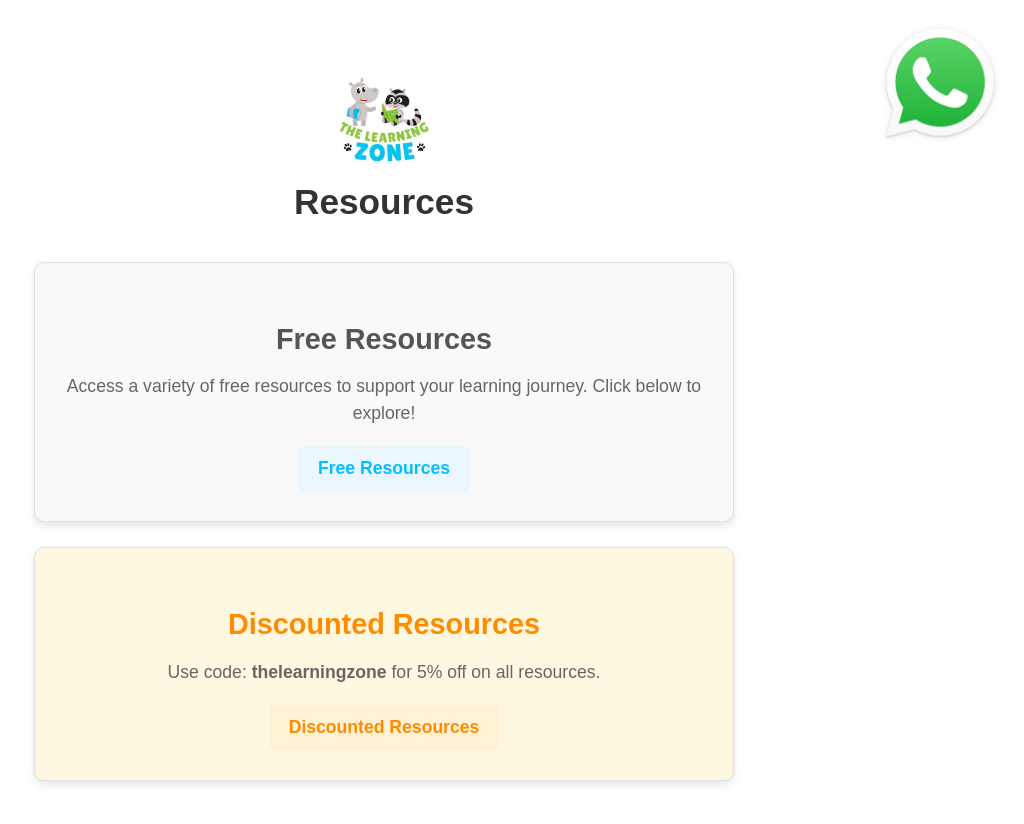
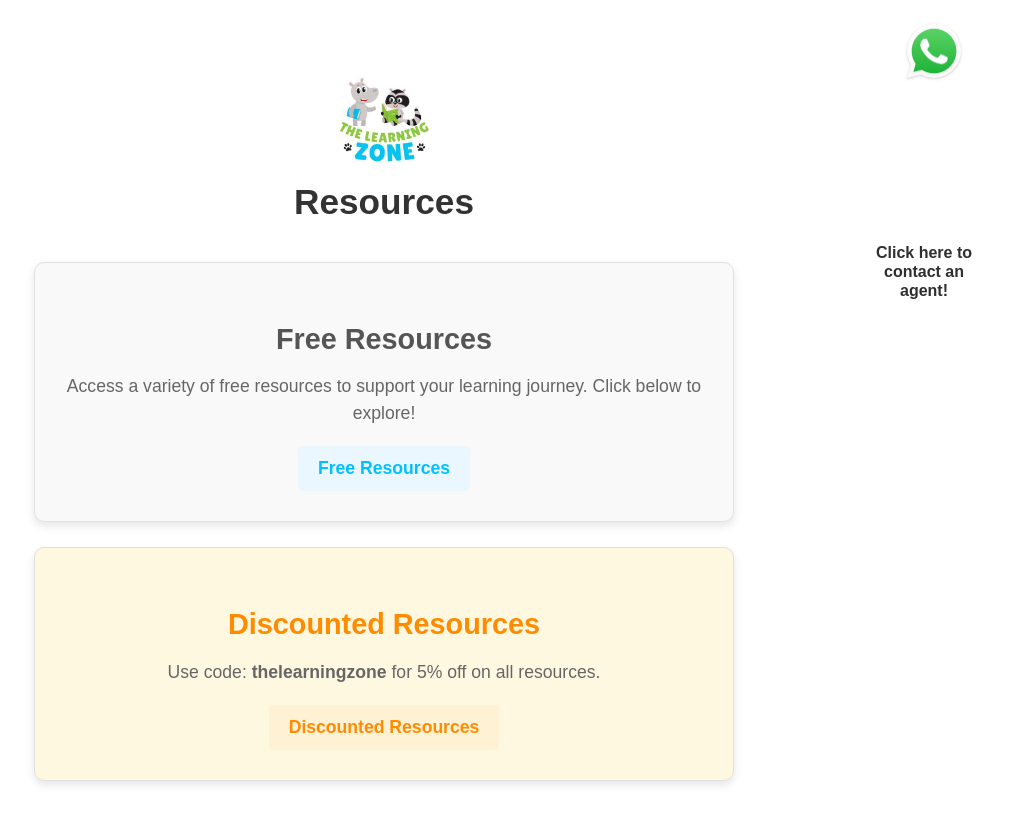
Before and after one commit to zaphrode/TheLearningZone, a React (Create React App) app in the folder frontend/: page /resources in a window 1280 px wide. Shown: the top 824 px of the page, without its empty margins (256-1280 px from the left). Built offline with nearby package versions, Linux system fonts and the light colour scheme.

Commit message:
try again

```diff
--- a/frontend/src/pages/FindTutorsPage.css
+++ b/frontend/src/pages/FindTutorsPage.css
@@ -11,23 +11,45 @@
     box-sizing: border-box;
 }
 
-/* Position the WhatsApp button in the top right */
-.whatsapp-button {
+/* WhatsApp button container */
+.whatsapp-container {
   position: fixed;
   top: 20px;
   right: 20px;
-    cursor: pointer;
+  display: flex;
+  flex-direction: column; /* Stack button and text vertically */
+  align-items: center;
   z-index: 10;
 }
 
+/* WhatsApp button styling */
+.whatsapp-button {
+  cursor: pointer;
+  margin-bottom: 15px; /* Increase spacing below the button */
+}
+
+/* WhatsApp logo styling */
 .whatsapp-logo {
-    width: 128px; /* Adjust size as needed */
-    height: 128px;
+  width: 64px; /* Ensure mobile-friendly size */
+  height: 64px;
   transition: transform 0.2s ease;
 }
 
 .whatsapp-logo:hover {
   transform: scale(1.1);
+}
+
+/* Bold contact text styling */
+.contact-agent {
+  font-size: 1.0rem; /* Adjust font size for readability */
+  color: #2f2f2f; /* Subtle gray color for the text */
+  font-weight: bold;
+  text-align: center;
+  line-height: 1.2; /* Improve text spacing */
+  max-width: 120px; /* Wrap text for smaller screens */
+  word-wrap: break-word;
+  margin-top: 140px; /* Additional margin to ensure text is below the button */
+  margin-right: 20px;
 }
 
 .filter-bar {
--- a/frontend/src/pages/FindTutorsPage.js
+++ b/frontend/src/pages/FindTutorsPage.js
@@ -90,8 +90,11 @@ const FindTutorsPage = () => {
       <h1>Find a Tutor</h1>
 
       {/* WhatsApp Button */}
-      <div className="whatsapp-button" onClick={openWhatsAppChat}>
-        <img src="/whatsapp-logo2.png" alt="WhatsApp" className="whatsapp-logo" />
+      <div className="whatsapp-container">
+        <div className="whatsapp-button" onClick={openWhatsAppChat}>
+          <img src="/whatsapp-logo2.png" alt="WhatsApp" className="whatsapp-logo" />
+        </div>
+        <div className="contact-agent">Click here to contact an agent!</div>
       </div>
 
       {/* Filter Bar */}
--- a/frontend/src/pages/ResourcesPage.css
+++ b/frontend/src/pages/ResourcesPage.css
@@ -26,23 +26,45 @@
     margin-bottom: 40px;
   }
 
-  /* Position the WhatsApp button in the top right */
-.whatsapp-button {
+ /* WhatsApp button container */
+.whatsapp-container {
   position: fixed;
   top: 20px;
   right: 20px;
-    cursor: pointer;
+  display: flex;
+  flex-direction: column; /* Stack button and text vertically */
+  align-items: center;
   z-index: 10;
 }
 
+/* WhatsApp button styling */
+.whatsapp-button {
+  cursor: pointer;
+  margin-bottom: 15px; /* Increase spacing below the button */
+}
+
+/* WhatsApp logo styling */
 .whatsapp-logo {
-    width: 128px; /* Adjust size as needed */
-    height: 128px;
+  width: 64px; /* Ensure mobile-friendly size */
+  height: 64px;
   transition: transform 0.2s ease;
 }
 
 .whatsapp-logo:hover {
   transform: scale(1.1);
+}
+
+/* Bold contact text styling */
+.contact-agent {
+  font-size: 1.0rem; /* Adjust font size for readability */
+  color: #2f2f2f; /* Subtle gray color for the text */
+  font-weight: bold;
+  text-align: center;
+  line-height: 1.2; /* Improve text spacing */
+  max-width: 120px; /* Wrap text for smaller screens */
+  word-wrap: break-word;
+  margin-top: 140px; /* Additional margin to ensure text is below the button */
+  margin-right: 20px;
 }
 
 
--- a/frontend/src/pages/ResourcesPage.js
+++ b/frontend/src/pages/ResourcesPage.js
@@ -17,8 +17,11 @@ function ResourcesPage() {
       </header>
 
       {/* WhatsApp Button */}
-      <div className="whatsapp-button" onClick={openWhatsAppChat}>
-        <img src="/whatsapp-logo2.png" alt="WhatsApp" className="whatsapp-logo" />
+      <div className="whatsapp-container">
+        <div className="whatsapp-button" onClick={openWhatsAppChat}>
+          <img src="/whatsapp-logo2.png" alt="WhatsApp" className="whatsapp-logo" />
+        </div>
+        <div className="contact-agent">Click here to contact an agent!</div>
       </div>
 
 
--- a/frontend/src/pages/TermsAndConditionsPage.css
+++ b/frontend/src/pages/TermsAndConditionsPage.css
@@ -10,23 +10,45 @@
     font-size: 2.2rem;
     margin-bottom: 20px;
   }
- /* Position the WhatsApp button in the top right */
-.whatsapp-button {
+/* WhatsApp button container */
+.whatsapp-container {
   position: fixed;
   top: 20px;
   right: 20px;
-    cursor: pointer;
+  display: flex;
+  flex-direction: column; /* Stack button and text vertically */
+  align-items: center;
   z-index: 10;
 }
 
+/* WhatsApp button styling */
+.whatsapp-button {
+  cursor: pointer;
+  margin-bottom: 15px; /* Increase spacing below the button */
+}
+
+/* WhatsApp logo styling */
 .whatsapp-logo {
-    width: 128px; /* Adjust size as needed */
-    height: 128px;
+  width: 64px; /* Ensure mobile-friendly size */
+  height: 64px;
   transition: transform 0.2s ease;
 }
 
 .whatsapp-logo:hover {
   transform: scale(1.1);
+}
+
+/* Bold contact text styling */
+.contact-agent {
+  font-size: 1.0rem; /* Adjust font size for readability */
+  color: #2f2f2f; /* Subtle gray color for the text */
+  font-weight: bold;
+  text-align: center;
+  line-height: 1.2; /* Improve text spacing */
+  max-width: 120px; /* Wrap text for smaller screens */
+  word-wrap: break-word;
+  margin-top: 140px; /* Additional margin to ensure text is below the button */
+  margin-right: 20px;
 }
 
   .collapsible-section {
--- a/frontend/src/pages/TermsAndConditionsPage.js
+++ b/frontend/src/pages/TermsAndConditionsPage.js
@@ -16,10 +16,13 @@ const openWhatsAppChat = () => {
     <div className="terms-and-conditions-page">
       <h1>Terms and Conditions</h1>
 
-        {/* WhatsApp Button */}
+      {/* WhatsApp Button */}
+      <div className="whatsapp-container">
         <div className="whatsapp-button" onClick={openWhatsAppChat}>
-            <img src="/whatsapp-logo2.png" alt="WhatsApp" className="whatsapp-logo" />
+          <img src="/whatsapp-logo2.png" alt="WhatsApp" className="whatsapp-logo" />
         </div>
+        <div className="contact-agent">Click here to contact an agent!</div>
+      </div>
 
       {/* Clients Section */}
       <div className="collapsible-section">
--- a/frontend/src/pages/WhoAreWePage.css
+++ b/frontend/src/pages/WhoAreWePage.css
@@ -27,24 +27,46 @@
     z-index: 1;
 }
 
-/* WhatsApp button styling */
-.whatsapp-button {
+/* WhatsApp button container */
+.whatsapp-container {
     position: fixed;
     top: 20px;
     right: 20px;
+    display: flex;
+    flex-direction: column; /* Stack button and text vertically */
+    align-items: center;
+    z-index: 10;
+  }
+
+  /* WhatsApp button styling */
+  .whatsapp-button {
     cursor: pointer;
-    z-index: 10;
-}
+    margin-bottom: 15px; /* Increase spacing below the button */
+  }
 
-.whatsapp-logo {
-    width: 128px; /* Adjust size as needed */
-    height: 128px;
+  /* WhatsApp logo styling */
+  .whatsapp-logo {
+    width: 64px; /* Ensure mobile-friendly size */
+    height: 64px;
     transition: transform 0.2s ease;
-}
+  }
 
-.whatsapp-logo:hover {
+  .whatsapp-logo:hover {
     transform: scale(1.1);
-}
+  }
+
+  /* Bold contact text styling */
+  .contact-agent {
+    font-size: 1.0rem; /* Adjust font size for readability */
+    color: #2f2f2f; /* Subtle gray color for the text */
+    font-weight: bold;
+    text-align: center;
+    line-height: 1.2; /* Improve text spacing */
+    max-width: 120px; /* Wrap text for smaller screens */
+    word-wrap: break-word;
+    margin-top: 140px; /* Additional margin to ensure text is below the button */
+    margin-right: 20px;
+  }
 
 .logo-header {
     position: relative;
--- a/frontend/src/pages/WhoAreWePage.js
+++ b/frontend/src/pages/WhoAreWePage.js
@@ -15,9 +15,12 @@ const WhoAreWePage = () => {
         backgroundImage: `url(${process.env.PUBLIC_URL + '/tlz2.webp'})`,
       }}
     >
-        {/* WhatsApp Button */}
+      {/* WhatsApp Button */}
+      <div className="whatsapp-container">
         <div className="whatsapp-button" onClick={openWhatsAppChat}>
-        <img src="/whatsapp-logo2.png" alt="WhatsApp" className="whatsapp-logo" />
+          <img src="/whatsapp-logo2.png" alt="WhatsApp" className="whatsapp-logo" />
+        </div>
+        <div className="contact-agent">Click here to contact an agent!</div>
       </div>
       <div className="logo-header">
         <img src={`${process.env.PUBLIC_URL}/TLZ.jpeg`} alt="The Learning Zone Logo" className="logo" />
```
Lines whose indentation alone changed are shown as unchanged.
